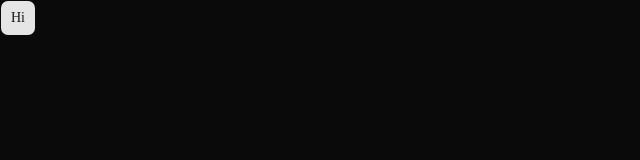
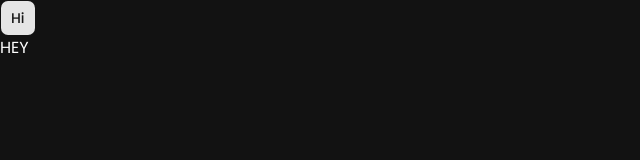
Before and after one commit to ayushWeb07/Aryon-Next-Cursor-Clone, a Next.js app: page / in a window 1280 px wide. Shown: the top 160 px of the page, without its empty margins (0-640 px from the left). Built offline with nearby package versions, Linux system fonts and the light colour scheme.

Commit message:
feat: Add poppins font

```diff
--- a/src/app/globals.css
+++ b/src/app/globals.css
@@ -7,8 +7,6 @@
 @theme inline {
   --color-background: var(--background);
   --color-foreground: var(--foreground);
-  --font-sans: var(--font-sans);
-  --font-mono: var(--font-geist-mono);
   --font-heading: var(--font-sans);
   --color-sidebar-ring: var(--sidebar-ring);
   --color-sidebar-border: var(--sidebar-border);
@@ -119,12 +117,9 @@
 
 @layer base {
   * {
-    @apply border-border outline-ring/50;
-  }
-  body {
-    @apply bg-background text-foreground;
-  }
-  html {
-    @apply font-sans;
+    margin: 0;
+    padding: 0;
+    box-sizing: border-box;
+    scroll-behavior: smooth;
   }
 }
--- a/src/app/layout.tsx
+++ b/src/app/layout.tsx
@@ -1,19 +1,13 @@
 import type { Metadata } from "next";
 import { Geist, Geist_Mono, Inter } from "next/font/google";
 import "./globals.css";
-import { cn } from "@/lib/utils";
 import { ThemeProvider } from "@/components/theme-provider"
+import { Poppins } from "next/font/google";
 
-const inter = Inter({subsets:['latin'],variable:'--font-sans'});
-
-const geistSans = Geist({
-  variable: "--font-geist-sans",
+const poppins = Poppins({
   subsets: ["latin"],
-});
-
-const geistMono = Geist_Mono({
-  variable: "--font-geist-mono",
-  subsets: ["latin"],
+  weight: ["400", "500", "600", "700"], // choose what you want
+  variable: "--font-poppins", // this becomes CSS variable
 });
 
 export const metadata: Metadata = {
@@ -30,7 +24,7 @@ export default function RootLayout({
     <html
       lang="en"
       suppressHydrationWarning
-      className="dark"
+      className={`dark ${poppins.className}`}
     >
       <body>
         <ThemeProvider
--- a/src/app/page.tsx
+++ b/src/app/page.tsx
@@ -1,11 +1,12 @@
 import {Button} from "@/components/ui/button";
 
 const page = () => {
-  return (
-    <div>
-      <Button>Hi</Button>
-    </div>
-  );
+    return (
+        <div>
+            <Button>Hi</Button>
+            <h1>HEY</h1>
+        </div>
+    );
 }
 
 export default page;
```
